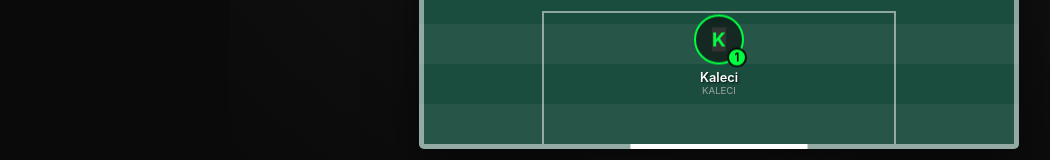
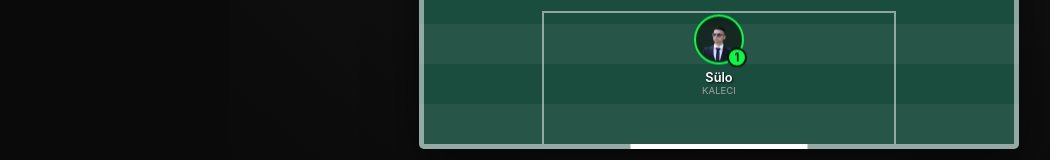
Before and after one commit to Muharrem01/SSDFC, a React (Vite) app: page / in a window 1280 px wide. Shown: the part 953-1113 px from the top of the page, without its empty margins (71-1121 px from the left). Built offline with nearby package versions, Linux system fonts and the light colour scheme.

Commit message:
feat: add goalkeeper Süleyman Emir Seçkin (Sülo) with photo and stats

```diff
--- a/src/data/players.ts
+++ b/src/data/players.ts
@@ -24,8 +24,8 @@ export interface Player {
 export const players: Player[] = [
   // Starting Lineup (1-2-2-2)
   {
-    id: 1, name: "Kaleci", position: "Kaleci", role: 'GK', number: 1, isStarting: true, coordinates: { x: 50, y: 90 },
-    age: 25, from: "İstanbul", stats: { speed: 70, shooting: 40, passing: 65, dribbling: 50, physical: 85 }
+    id: 1, name: "Süleyman Emir Seçkin", nickname: "Sülo", position: "Kaleci", role: 'GK', photo: "./sülo.png", number: 1, isStarting: true, coordinates: { x: 50, y: 90 },
+    age: 19, from: "Denizli", stats: { speed: 75, shooting: 50, passing: 68, dribbling: 64, physical: 80 }
   },
   {
     id: 2, name: "Defans 1", position: "Sol Bek", role: 'DF', number: 3, isStarting: true, coordinates: { x: 30, y: 70 },
```
Also changed, not shown: public/sülo.png (added).
